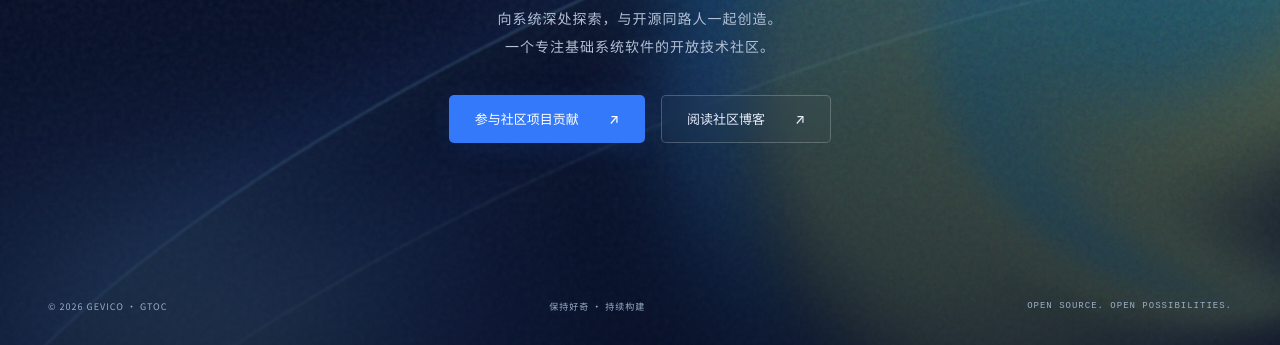
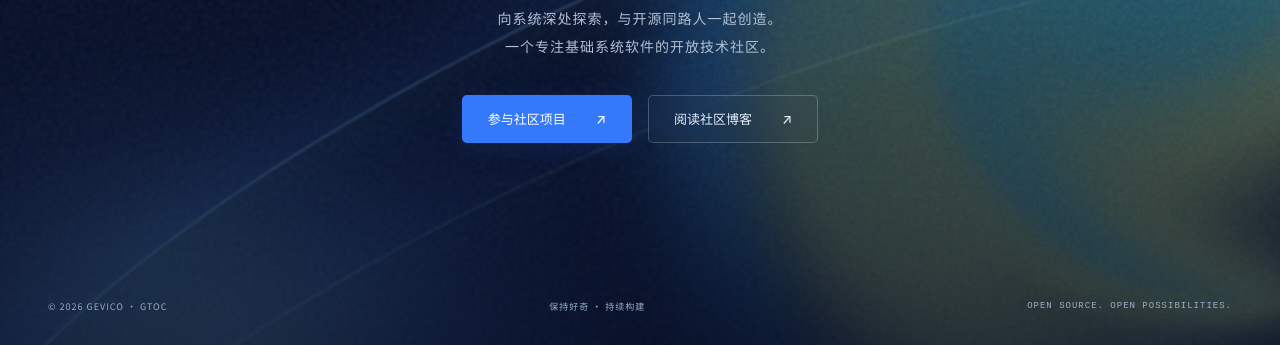
Before and after one commit to gevico/website, a website built with Vite: page index.html in a window 1280 px wide. Shown: the part 455-800 px from the top of the page. Built offline with nearby package versions, Linux system fonts and the light colour scheme.

```diff
--- a/index.html
+++ b/index.html
@@ -122,7 +122,7 @@
                             target="_blank"
                             rel="noopener noreferrer"
                             ><span data-copy="github-action"
-                                >参与社区项目贡献</span
+                                >参与社区项目</span
                             ><span aria-hidden="true">↗</span></a
                         ><a
                             class="button secondary"
```
Also changed, not shown: README.md.
